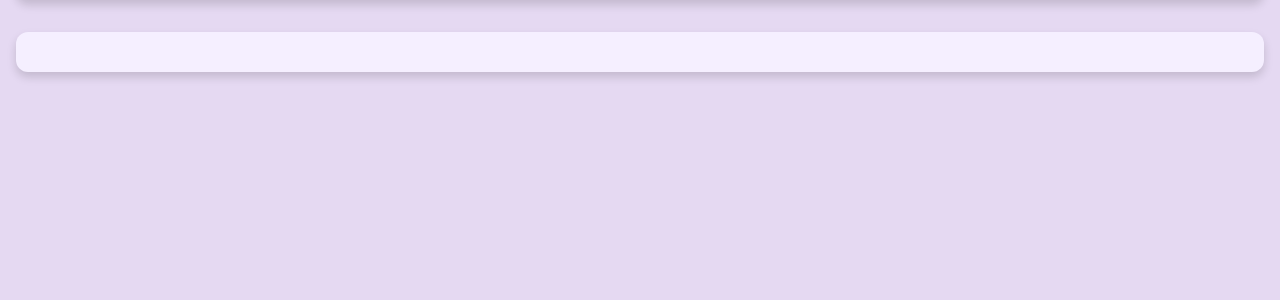
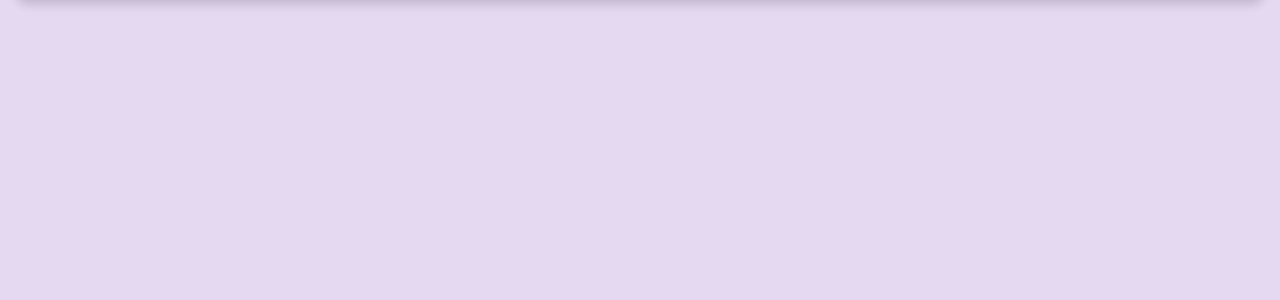
Before and after one commit to sael-sellesfrancesconi/Smaine2Challenge, a PHP site: page /index.php in a window 1280 px wide. Shown: the part 96-396 px from the top of the page. Run offline with PHP 8.4, Linux system fonts and the light colour scheme.

Commit message:
Afficher la section que en cas de nécessaire et non obligatoirement.

```diff
--- a/index.php
+++ b/index.php
@@ -31,15 +31,16 @@
 		</div>
     </header>
     <div class="container">
-        <section class="content_">
         <?php
         if (isset($_GET['page'])){
+            echo "<section class='content_'>";
+
             if ($_GET['page'] === "connexion") {
                 include("./codes/include_connexion.php");
             } else if ($_GET['page'] === "inscription") {
                 include("./codes/include_inscription.php");
             }
-            }
+
             if (isset($_SESSION['error'])) {
                 echo "<p style='color:red;'>" . $_SESSION['error'] . "</p>";
                 unset($_SESSION['error']); // Supprimer l'erreur après affichage
@@ -48,8 +49,10 @@
                 echo "<p style='color:green;'>" . $_SESSION['success'] . "</p>";
                 unset($_SESSION['success']); // Supprimer le message de succès après affichage
             }
+
+            echo "</section>";
+        }
         ?>
-        </section>
     </div>
     <script src="./codes/script_toggle-mode.js"></script>
     <script src="./codes/script_toggle-password.js"></script>
```
Lines whose indentation alone changed are shown as unchanged.
